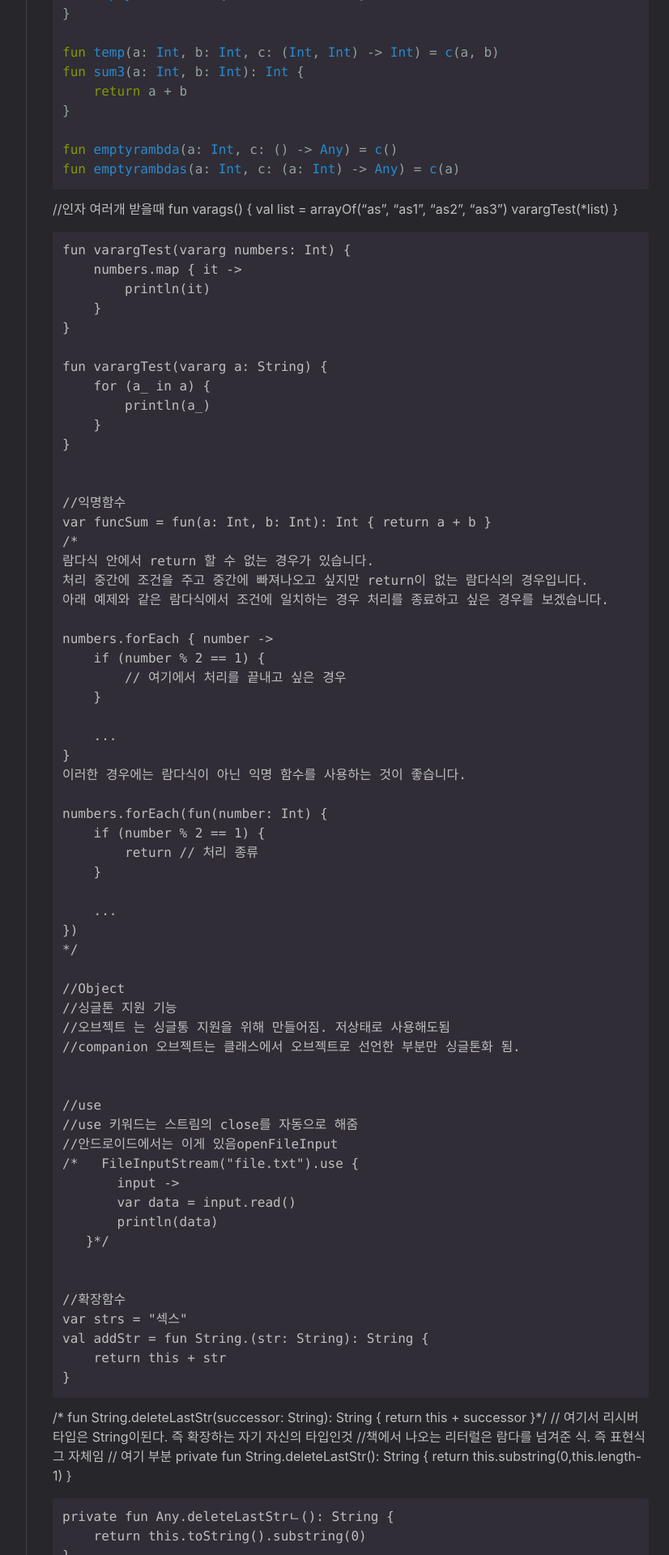
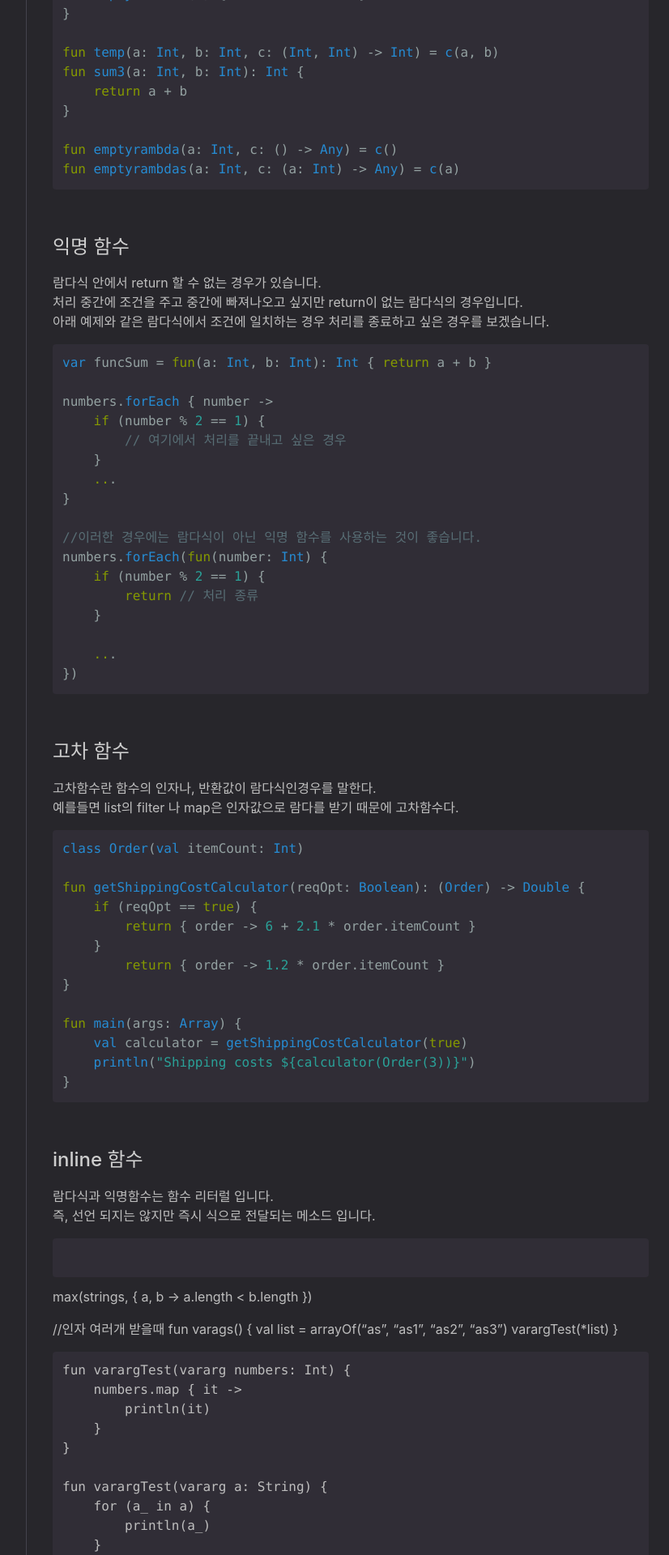
Before and after one commit to labyrintos71/deprecated_docs_2019, a Jekyll site: the page built from docs/kotlin/함수.md, in a window 1280 px wide. Shown: the part 1122-3042 px from the top of the page at 81% size, without its empty margins (339-1165 px from the left). Built offline with Jekyll 4.4.1, drawn with Linux system fonts in a browser that asks for light colours; some of the changed text lies outside the part shown.

Commit message:
no message

````diff
--- a/docs/kotlin/함수.md
+++ b/docs/kotlin/함수.md
@@ -52,7 +52,57 @@ fun sum3(a: Int, b: Int): Int {
 fun emptyrambda(a: Int, c: () -> Any) = c()
 fun emptyrambdas(a: Int, c: (a: Int) -> Any) = c(a)
 ```
+#### Space
+## 익명 함수
+람다식 안에서 return 할 수 없는 경우가 있습니다.
+처리 중간에 조건을 주고 중간에 빠져나오고 싶지만 return이 없는 람다식의 경우입니다.
+아래 예제와 같은 람다식에서 조건에 일치하는 경우 처리를 종료하고 싶은 경우를 보겠습니다.
+```kotlin
+var funcSum = fun(a: Int, b: Int): Int { return a + b }
 
+numbers.forEach { number ->
+    if (number % 2 == 1) {
+        // 여기에서 처리를 끝내고 싶은 경우
+    }
+    ...
+}
+
+//이러한 경우에는 람다식이 아닌 익명 함수를 사용하는 것이 좋습니다.
+numbers.forEach(fun(number: Int) {
+    if (number % 2 == 1) {
+        return // 처리 종류
+    }
+
+    ...
+})
+```
+#### Space
+## 고차 함수
+고차함수란 함수의 인자나, 반환값이 람다식인경우를 말한다.
+예를들면 list의 filter 나 map은 인자값으로 람다를 받기 때문에 고차함수다.
+```kotlin
+class Order(val itemCount: Int)
+
+fun getShippingCostCalculator(reqOpt: Boolean): (Order) -> Double {
+    if (reqOpt == true) {
+        return { order -> 6 + 2.1 * order.itemCount }
+    }
+        return { order -> 1.2 * order.itemCount }
+}
+
+fun main(args: Array) {
+    val calculator = getShippingCostCalculator(true)
+    println("Shipping costs ${calculator(Order(3))}")
+}
+```
+#### Space
+## inline 함수
+람다식과 익명함수는 함수 리터럴 입니다.
+즉, 선언 되지는 않지만 즉시 식으로 전달되는 메소드 입니다.
+```kotlin
+
+```
+max(strings, { a, b -> a.length < b.length })
 
   //인자 여러개 받을때
     fun varags() {
@@ -72,46 +122,6 @@ fun emptyrambdas(a: Int, c: (a: Int) -> Any) = c(a)
         }
     }
 
-
-    //익명함수
-    var funcSum = fun(a: Int, b: Int): Int { return a + b }
-    /*
-    람다식 안에서 return 할 수 없는 경우가 있습니다.
-    처리 중간에 조건을 주고 중간에 빠져나오고 싶지만 return이 없는 람다식의 경우입니다.
-    아래 예제와 같은 람다식에서 조건에 일치하는 경우 처리를 종료하고 싶은 경우를 보겠습니다.
-
-    numbers.forEach { number ->
-        if (number % 2 == 1) {
-            // 여기에서 처리를 끝내고 싶은 경우
-        }
-
-        ...
-    }
-    이러한 경우에는 람다식이 아닌 익명 함수를 사용하는 것이 좋습니다.
-
-    numbers.forEach(fun(number: Int) {
-        if (number % 2 == 1) {
-            return // 처리 종류
-        }
-
-        ...
-    })
-    */
-
-    //Object
-    //싱글톤 지원 기능
-    //오브젝트 는 싱글통 지원을 위해 만들어짐. 저상태로 사용해도됨
-    //companion 오브젝트는 클래스에서 오브젝트로 선언한 부분만 싱글톤화 됨.
-
-
-    //use
-    //use 키워드는 스트림의 close를 자동으로 해줌
-    //안드로이드에서는 이게 있음openFileInput
-    /*   FileInputStream("file.txt").use {
-           input ->
-           var data = input.read()
-           println(data)
-       }*/
 
 
     //확장함수
@@ -189,3 +199,37 @@ fun emptyrambdas(a: Int, c: (a: Int) -> Any) = c(a)
             list.name = "d"      //set()
         }
     }
+
+    //getter setter
+    class nullcheck {
+        var string: String? = null
+            get() = if (field == null) "null" else field
+
+        var stringupper: String? = null
+            get() = if (field == null) "null" else field.toString().toUpperCase()
+    }
+
+    class FakeAge {
+        var age: Int = 0
+            set(value) {
+                field = when {
+                    value < 18 -> 18
+                    value in 18..30 -> value
+                    else -> value - 3
+                }
+            }
+
+    }
+
+    class getexample {
+        val array = mutableListOf<Int>(1, 2, 3)
+        val isListBig: Boolean
+            get() = array.size > 2
+
+        var name = "test"
+            get() = field.toUpperCase()
+    }
+
+    fun getsetExample() {
+        getexample().isListBig
+    }
````
